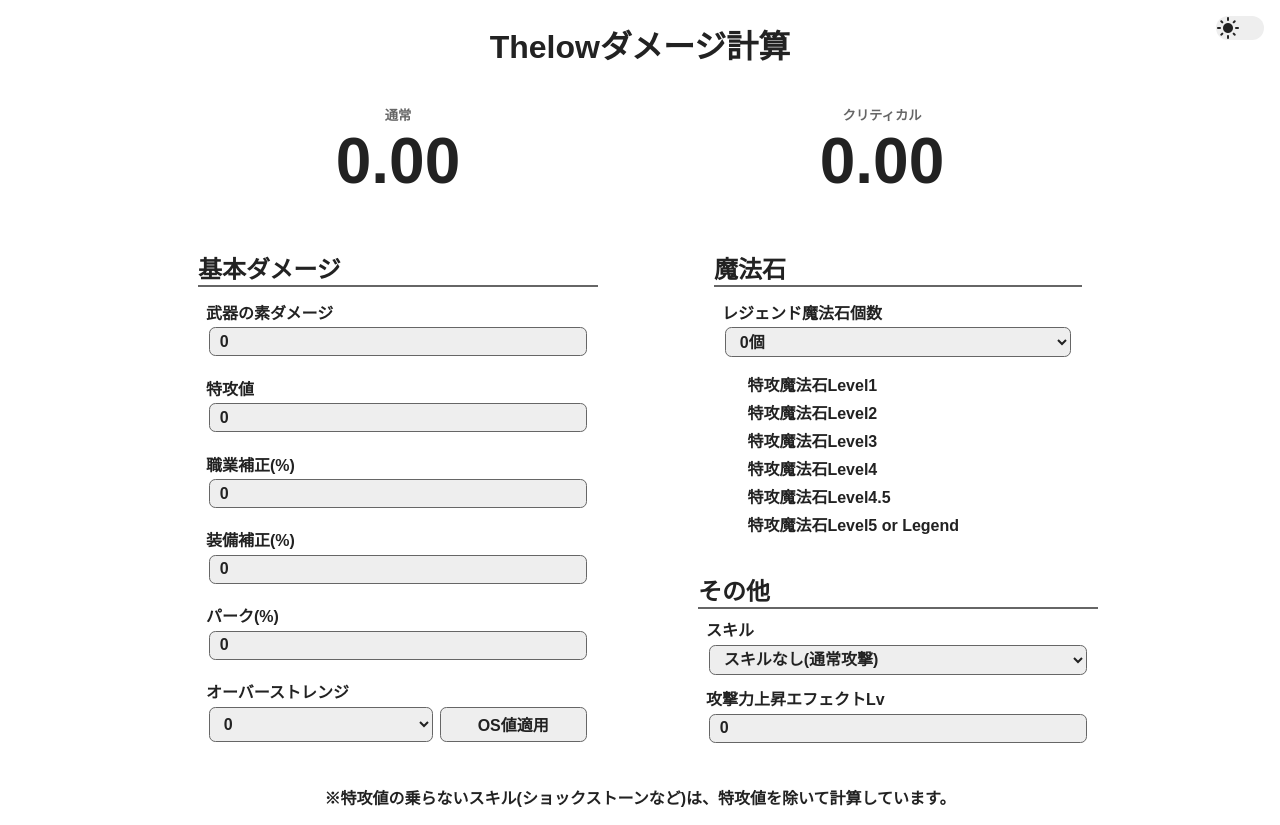
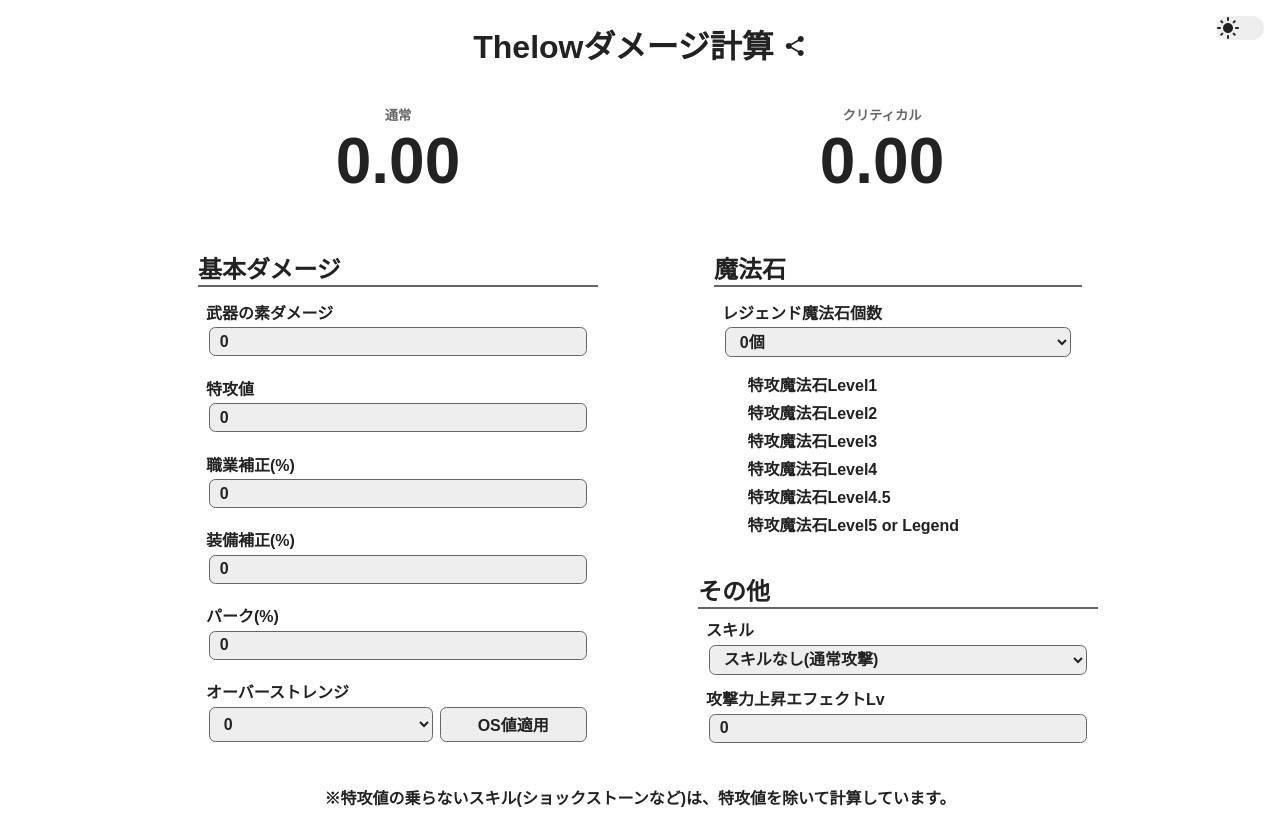
Before and after one commit to taichi3012/ThelowDamageCalculation, a Svelte app: page / in a window 1280 px wide. Built offline with nearby package versions, Linux system fonts and the light colour scheme.

Commit message:
Add copy button
Copy the current URL by clicking on the headline.

```diff
--- a/public/style.css
+++ b/public/style.css
@@ -148,3 +148,7 @@ small {
 .margin-1\/2em {
   margin: 0.5em;
 }
+
+.pointer {
+  cursor: pointer;
+}
--- a/src/App.svelte
+++ b/src/App.svelte
@@ -2,7 +2,7 @@
 	import { tweened } from "svelte/motion";
 	import { quartOut } from "svelte/easing";
 	import ThemeButton from "./component/ThemeButton.svelte";
-	import { applyTheme } from "./main";
+	import { applyTheme, copyToClipboard } from "./main";
 
 	export let skill_data;
 	export let over_strength_values;
@@ -26,6 +26,8 @@
 
 	export let skill = "general_attack";
 	export let strLevel = 0;
+
+	let link = "";
 
 	const normalResult = tweened(0, {
 		delay: 200,
@@ -103,12 +105,17 @@
 
 		url.search = params.toString();
 		window.history.replaceState({}, "", url);
+
+		link = url;
 	}
 </script>
 
 <main on:load={applyTheme()}>
 	<div class="container vbox">
-		<h1>Thelowダメージ計算</h1>
+		<h1 class="pointer" on:click={copyToClipboard(link)}>
+			Thelowダメージ計算
+			<span class="material-icons">share</span>
+		</h1>
 		<div class="result padding">
 			<div class="vbox">
 				<small>通常</small>
--- a/src/main.js
+++ b/src/main.js
@@ -51,4 +51,16 @@ export function parseURLParams() {
 	return parsed;
 }
 
+export function copyToClipboard(text) {
+	const textarea = document.createElement("textarea");
+	document.body.append(textarea);
+	textarea.value = text;
+
+	textarea.select();
+	document.execCommand("copy");
+	textarea.remove(textarea);
+
+	window.alert("you copied current URL!");
+}
+
 export default app;
```
